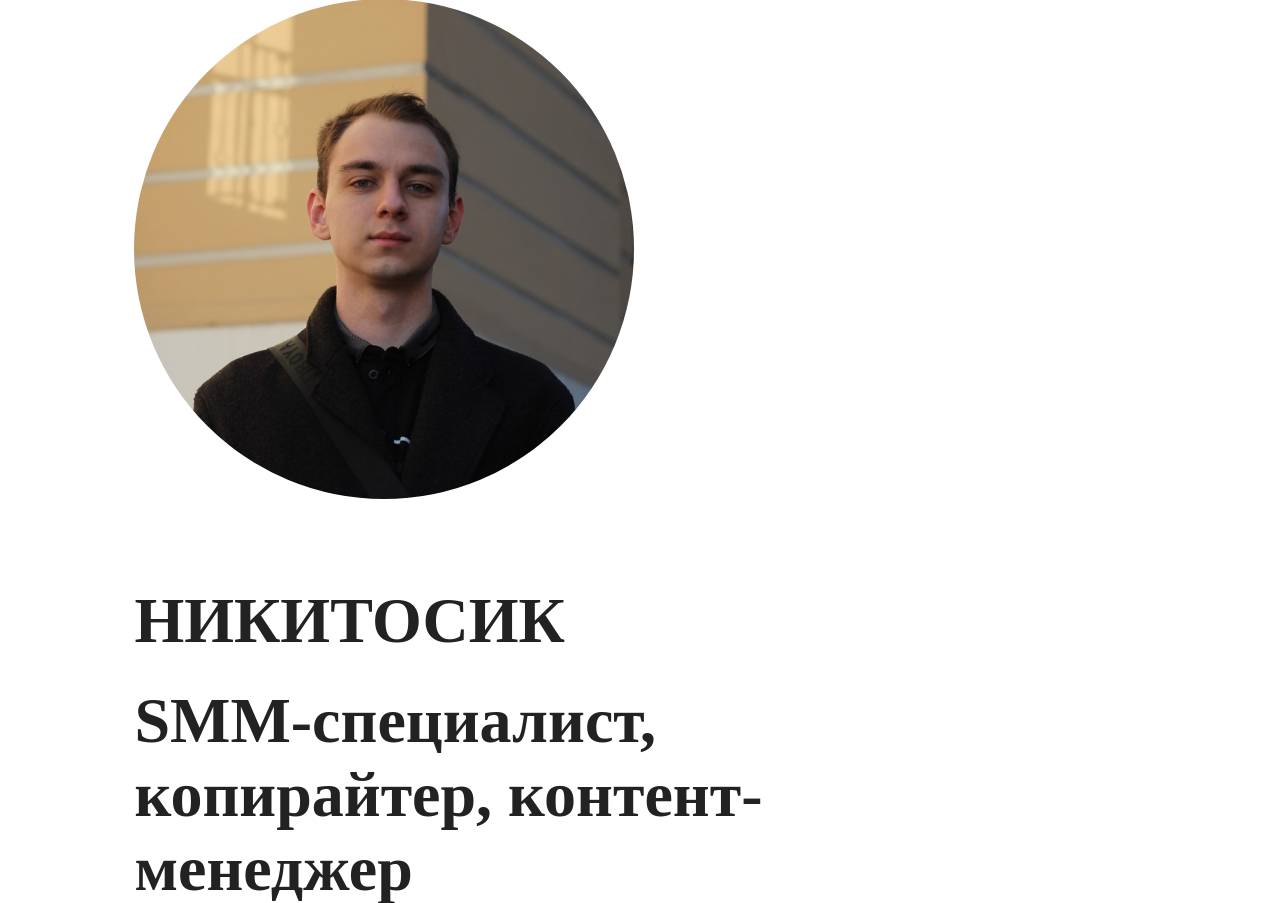
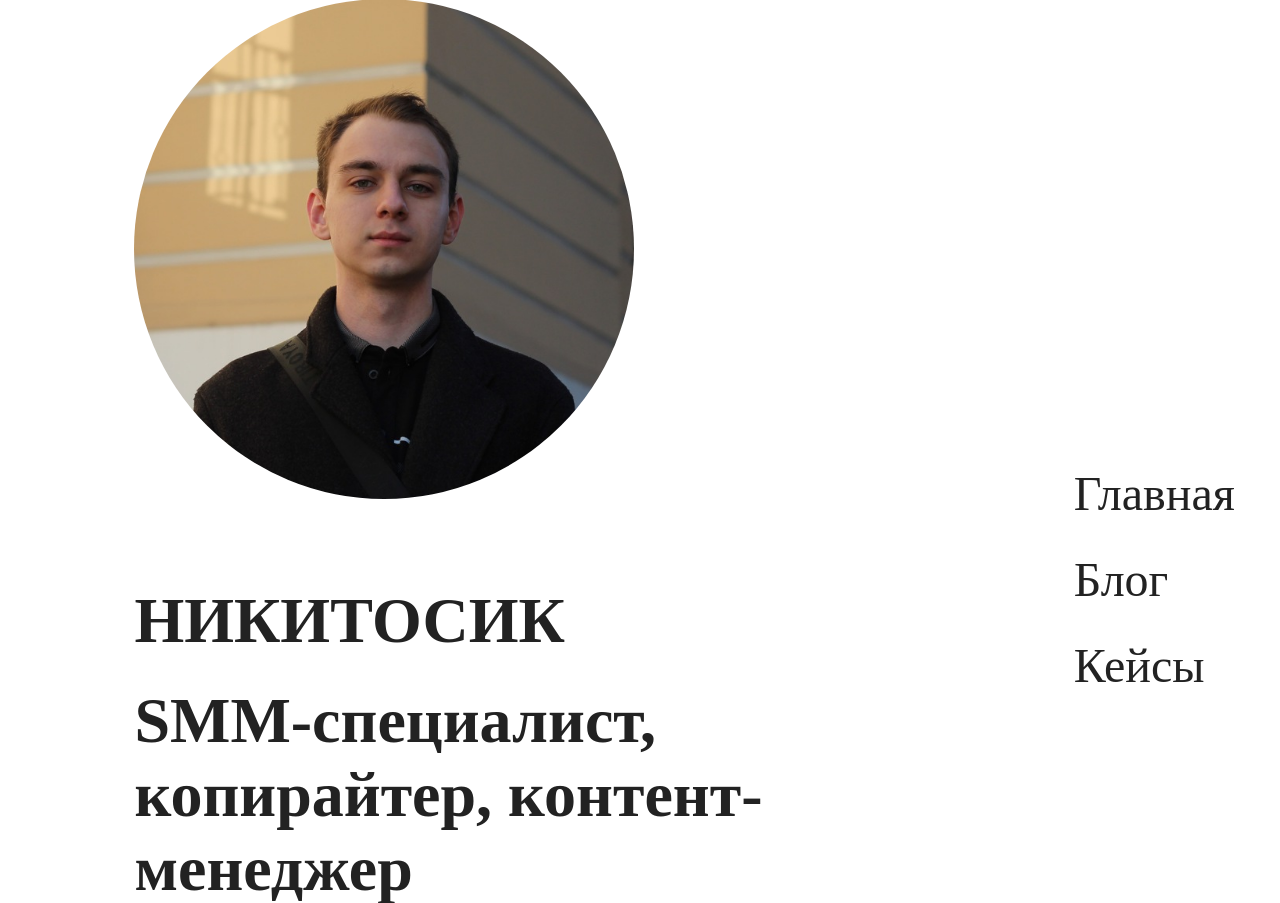
Before and after one commit to RedAlex50/Kvittt, a Django app: page / in a window 1280 px wide. Shown: the part 64-967 px from the top of the page. Run offline with Django 4.2, Linux system fonts and the light colour scheme; some web fonts are replaced.

Commit message:
navbar for main

```diff
--- a/templates/main/main.html
+++ b/templates/main/main.html
@@ -62,6 +62,12 @@
             <div class="text_32">Разнообразный и богатый опыт социально-экономическое развитие представляет собой интересный эксперимент прогресса профессионального общества. Для современного мира курс на социально-ориентированный национальный проект способствует повышению качества поэтапного и последовательного развития общества. Не вызывает сомнений, что курс на социально-ориентированный национальный проект позволяет выполнять важные задания по разработке укрепления демократической системы.</div>
         </div>
 
+        <div class="nav_bar">
+            <div class="h-4"><a class="nav_link" href="/">Главная</a></div>
+            <div class="h-4"><a class="nav_link" href="/blog">Блог</a></div>
+            <div class="h-4"><a class="nav_link" href="/cases">Кейсы</a></div>
+        </div>
+
         <div class="contacts">
             <div class="h-3">Контакты</div>
             <div class="text_32">kvitkonickitka@gmail.com</div>
```
